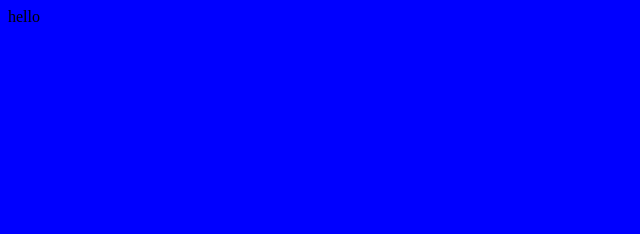
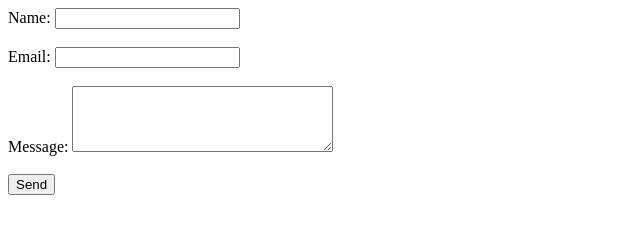
Before and after one commit to Sujit98/google-homepage, a plain HTML site: page index.html in a window 1280 px wide. Shown: the whole page, without its empty margins (0-640 px from the left). Drawn offline with Linux system fonts and the light colour scheme.

Commit message:
Day 3: Added contact form

```diff
--- a/index.html
+++ b/index.html
@@ -9,7 +9,26 @@
   <body>
     <header></header>
     <nav></nav>
-    <main>hello</main>
+    <main>
+      <form action="#" method="post">
+        <label for="name">Name:</label>
+        <input type="text" id="name" name="name" required>
+
+        <br><br>
+
+        <label for="email">Email:</label>
+        <input type="email" id="email" name="email" required>
+
+        <br><br>
+
+        <label for="message">Message:</label>
+        <textarea id="message" name="message" rows="4" cols="30" required></textarea>
+
+        <br><br>
+
+        <button type="submit">Send</button>
+      </form>
+    </main>
     <footer></footer>
   </body>
 </html>
--- a/styles.css
+++ b/styles.css
@@ -1,3 +1,2 @@
 body {
-    background-color: blue;
 }
```
